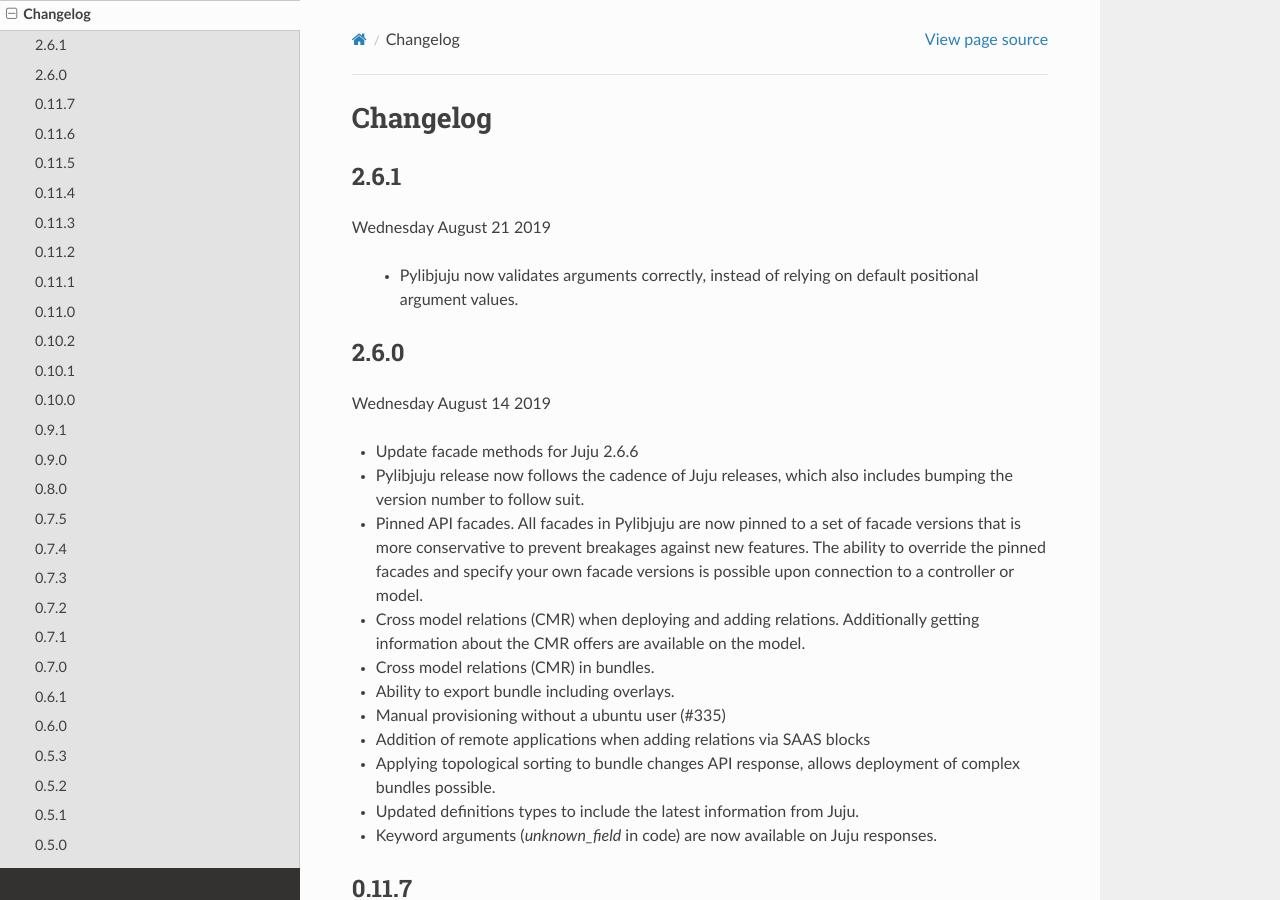
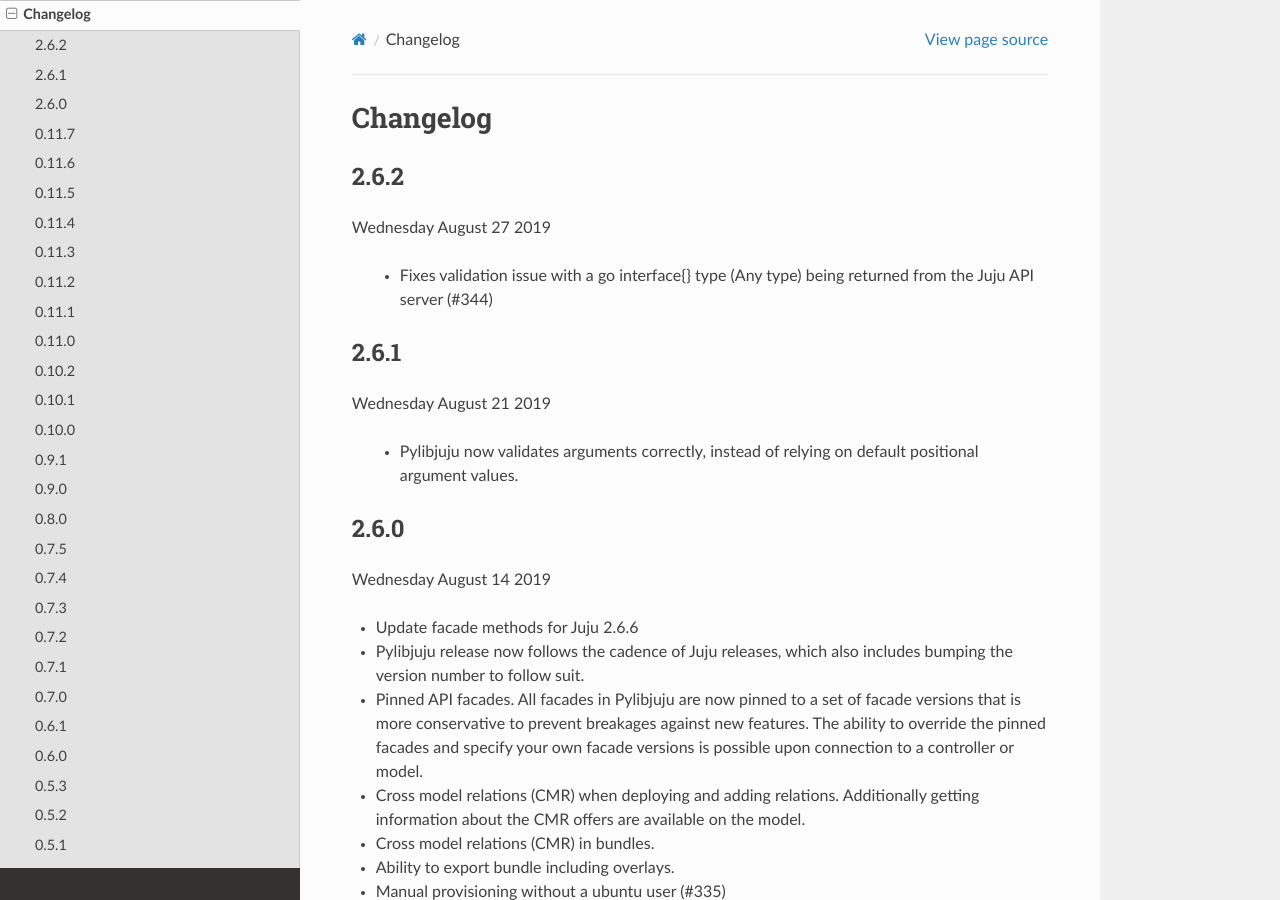
Before and after one commit to juju/python-libjuju, a Sphinx documentation site: the page built from docs/changelog.rst, in a window 1280 px wide and 900 px high. Built offline with Sphinx 7.4.7 and the Read the Docs theme 2.0.0, drawn with Linux system fonts in a browser that asks for light colours; pages that are not in the unit, such as notebooks, are missing from menus.

Commit message:
Release 2.6.2
The commit bumps the release 2.6.2

```diff
--- a/docs/changelog.rst
+++ b/docs/changelog.rst
@@ -1,5 +1,12 @@
 Changelog
 ---------
+
+2.6.2
+^^^^^
+Wednesday August 27 2019
+
+ * Fixes validation issue with a go interface{} type (Any type) being returned
+   from the Juju API server (#344)
 
 2.6.1
 ^^^^^
```
Also changed, not shown: 1 other file.
